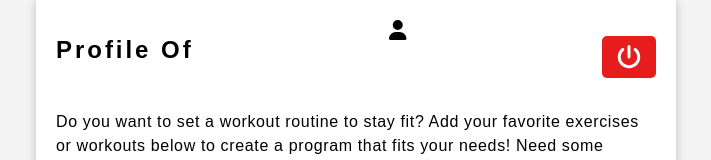
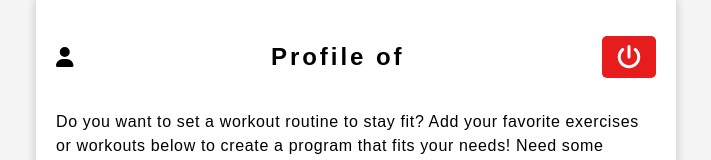
Before and after one commit to zitsko/workout-tracker-app, a React (Create React App) app in the folder frontend/: page /profile in a window 1280 px wide. Shown: the top 160 px of the page, without its empty margins (284-995 px from the left). Built offline with nearby package versions, Linux system fonts and the light colour scheme; no server answers; sample sign-in values are in the browser's storage.

Commit message:
update styles

```diff
--- a/frontend/src/Components/Profile.js
+++ b/frontend/src/Components/Profile.js
@@ -9,7 +9,6 @@ import { faPowerOff } from "@fortawesome/free-solid-svg-icons";
 import { faDumbbell } from "@fortawesome/free-solid-svg-icons";
 import { faDeleteLeft } from "@fortawesome/free-solid-svg-icons";
 import { faUser } from "@fortawesome/free-solid-svg-icons";
-
 
 function Profile() {
   const navigate = useNavigate();
@@ -114,11 +113,11 @@ function Profile() {
   return (
     <div className="homepage-container">
       <div className="flex-row profile-header ">
+        <FontAwesomeIcon icon={faUser} size="lg" />
         <h1 className="profile-name text-title">
           Profile of
           {user.email}
-          </h1>
-          <FontAwesomeIcon icon={faUser} size="lg" />
+        </h1>
         <button
           className="btn disconnect-btn"
           onClick={() => {
--- a/frontend/src/Styles/Profile.css
+++ b/frontend/src/Styles/Profile.css
@@ -1,37 +1,13 @@
-/* .profile-container {
-  max-width: 37.5rem;
-  margin: 0 auto;
-  padding: 1.25rem;
-  background-color: #fff;
-  box-shadow: 0 0 0.625rem rgba(0, 0, 0, 0.2);
-} */
 
 .profile-header {
-  /* display: flex; */
   justify-content: space-between;
+  align-items: center;
 }
 
 .profile-name {
   letter-spacing: 0.185rem;
-  text-transform: capitalize;
   text-align: center;
 }
-
-/* .disconnect-btn {
-  border-radius: 0.3125rem;
-  color: #fff;
-  font-size: 1.2rem;
-  cursor: pointer;
-  border: none;
-  background-color: #e71c1c;
-  margin-top: 1rem;
-  margin-bottom: 1rem;
-} */
-
-/* .description-text {
-  line-height: 1.5;
-  letter-spacing: 0.04rem;
-} */
 
 .library-link{
   font-weight: bold;
```
